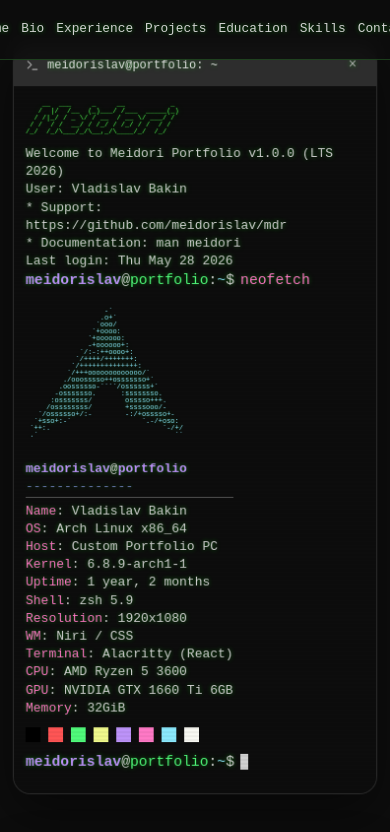
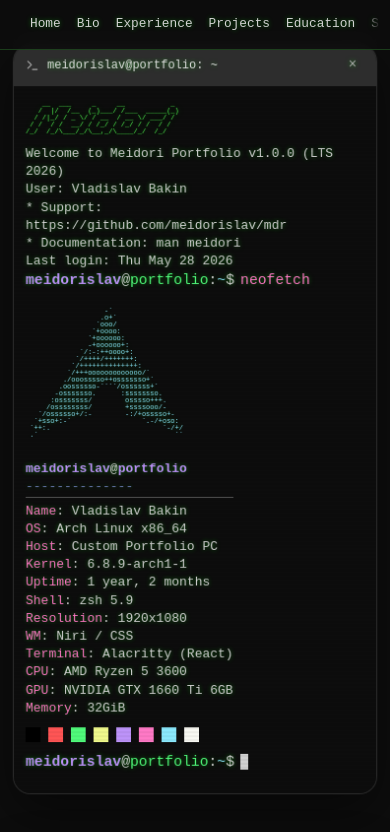
Before and after one commit to Meidorislav/mdr, a React (Vite) app: page / in a window 390 px wide. Shown: the top 832 px of the page. Built offline with nearby package versions, Linux system fonts and the light colour scheme.

Commit message:
fix: fix header for mobiles

```diff
--- a/src/App.module.css
+++ b/src/App.module.css
@@ -6,7 +6,7 @@
   background-color: var(--bg-color);
   overscroll-behavior-y: contain;
   -webkit-overflow-scrolling: touch;
-  scroll-padding-top: 60px;
+  scroll-padding-top: var(--header-height);
 }
 
 .sectionWrapper {
@@ -26,6 +26,8 @@
 @media (max-width: 600px) {
   .page {
     scroll-snap-type: none;
+    --header-height: 50px;
+    scroll-padding-top: var(--header-height);
   }
 
   .sectionWrapper {
--- a/src/components/Header/Header.module.css
+++ b/src/components/Header/Header.module.css
@@ -3,7 +3,7 @@
   top: 0;
   left: 0;
   right: 0;
-  height: 60px;
+  height: var(--header-height);
   background-color: rgba(13, 13, 13, 0.85);
   backdrop-filter: blur(8px);
   border-bottom: 1px solid rgba(85, 255, 85, 0.2);
@@ -91,30 +91,74 @@
 }
 
 @media (max-width: 650px) {
+  .header {
+    --header-height: 50px;
+    height: var(--header-height);
+    padding: 0 10px;
+  }
+
   .logo {
     display: none;
   }
 
-  .header {
-    justify-content: center;
-    padding: 0 10px;
+  .nav {
+    width: 100%;
+    height: 100%;
+    overflow: hidden;
+    position: relative;
+    mask-image: linear-gradient(to right, transparent, black 15px, black calc(100% - 15px), transparent);
+    -webkit-mask-image: linear-gradient(to right, transparent, black 15px, black calc(100% - 15px), transparent);
   }
 
   .navList {
-    gap: 12px;
-    width: 100%;
-    justify-content: center;
+    gap: 16px;
+    height: 100%;
+    display: flex;
+    align-items: center;
+    justify-content: flex-start;
     overflow-x: auto;
+    overflow-y: hidden;
     white-space: nowrap;
     -webkit-overflow-scrolling: touch;
-    padding: 0 10px;
+    padding: 0 20px;
+    scrollbar-width: none;
   }
 
   .navList::-webkit-scrollbar {
-    display: none;
+    display: none; /* Chrome/Safari */
   }
 
   .navItem {
     flex-shrink: 0;
   }
+
+  .navLink::after {
+    display: none;
+  }
+
+  .navLink:hover {
+    text-shadow: none;
+    color: var(--accent-color);
+  }
 }
+
+/* For extremely small screens */
+@media (max-width: 380px) {
+  .navList {
+    gap: 12px;
+    padding: 0 15px;
+  }
+
+  .navLink {
+    font-size: 0.7rem;
+    height: 100%;
+    display: flex;
+    align-items: center;
+  }
+
+  .navItem {
+    height: 100%;
+    display: flex;
+    align-items: center;
+  }
+}
--- a/src/index.css
+++ b/src/index.css
@@ -11,6 +11,7 @@
   --error-color: #ff5555;
   --user-color: #bd93f9;
   --font-mono: 'Fira Code', 'Courier New', Courier, monospace;
+  --header-height: 60px;
 }
 
 * {
```
